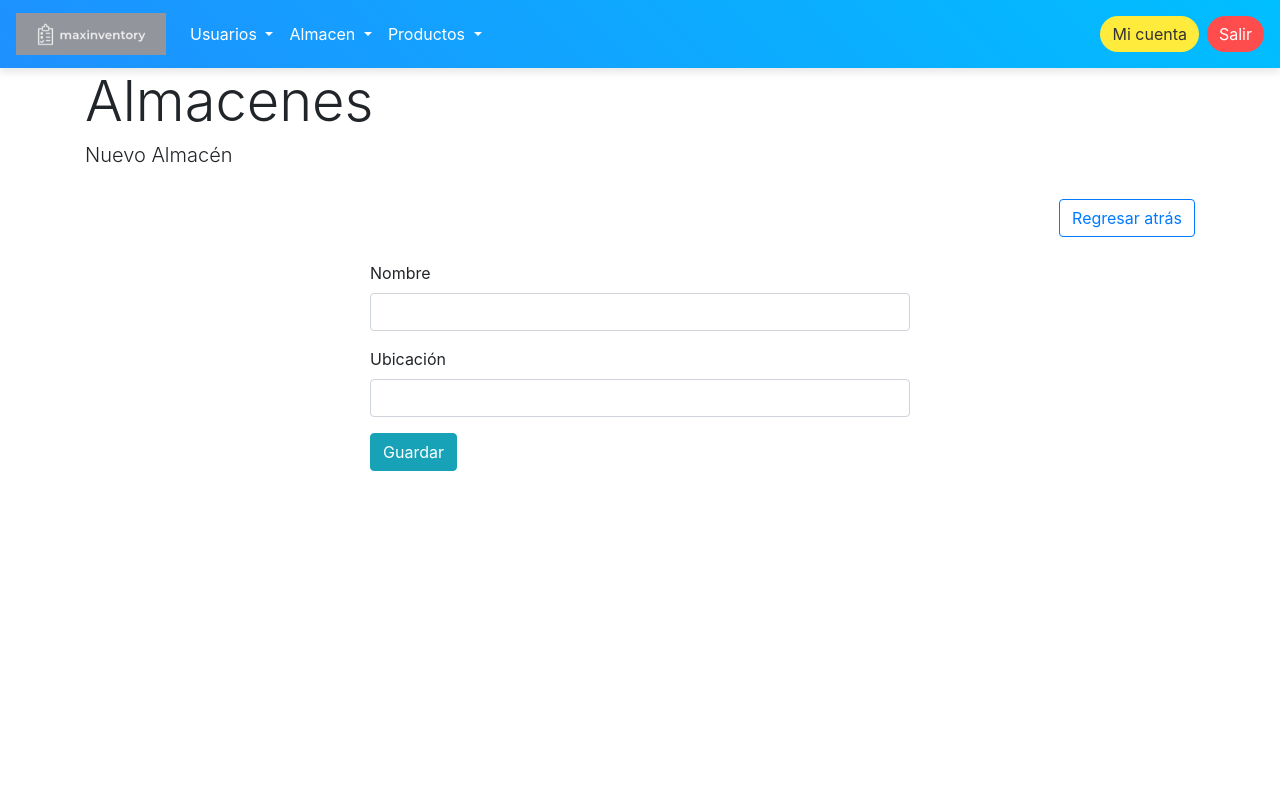
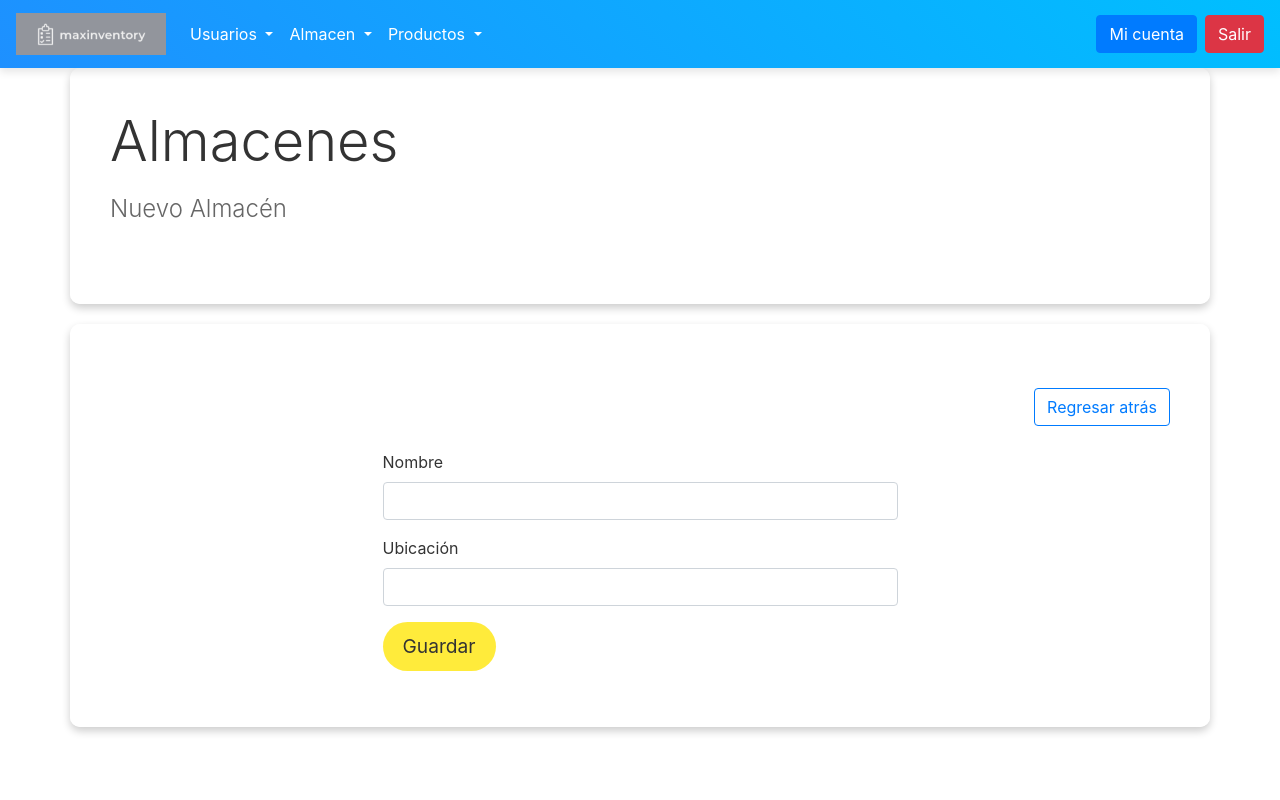
Before and after one commit to maldagar150/maxinventoryphp, a PHP site: page /index.php?vista=category_new in a window 1280 px wide. Run offline with PHP 8.4, Linux system fonts and the light colour scheme; a user stored in the database is signed in.

Commit message:
Version 7.2

```diff
--- a/inc/navbar.php
+++ b/inc/navbar.php
@@ -10,34 +10,6 @@
         }
         .navbar-nav .nav-link {
             color: #fff !important; /* Color de texto blanco */
-        }
-        .navbar-nav .nav-link:hover {
-            color: #ffeb3b !important; /* Color de texto al pasar el cursor */
-        }
-        .dropdown-menu {
-            background-color: rgba(255, 255, 255, 0.9); /* Fondo semi-transparente */
-        }
-        .dropdown-item:hover {
-            background-color: #1e90ff; /* Fondo al pasar el cursor */
-            color: #fff !important; /* Color de texto blanco al pasar el cursor */
-        }
-        .btn-primary, .btn-danger {
-            border-radius: 20px; /* Botones redondeados */
-        }
-        .btn-primary {
-            background-color: #ffeb3b; /* Color de botón personalizado */
-            border: none;
-            color: #333;
-        }
-        .btn-primary:hover {
-            background-color: #ffd700; /* Color al pasar el cursor */
-        }
-        .btn-danger {
-            background-color: #ff4d4d; /* Color de botón personalizado */
-            border: none;
-        }
-        .btn-danger:hover {
-            background-color: #ff1a1a; /* Color al pasar el cursor */
         }
     </style>
 </head>
--- a/vistas/category_new.php
+++ b/vistas/category_new.php
@@ -1,3 +1,49 @@
+<head>
+<style>
+        body, html {
+            height: 100%;
+            width: 100%;
+            margin: 0;
+            background-size: cover;
+            background-position: center;
+            background-attachment: fixed;
+        }
+        .container {
+            background: rgba(255, 255, 255, 0.9); /* Fondo blanco semi-transparente */
+            padding: 40px;
+            border-radius: 10px;
+            box-shadow: 0 4px 8px rgba(0, 0, 0, 0.2);
+            margin-bottom: 20px;
+        }
+        .display-4 {
+            color: #333; /* Color del título principal */
+            margin-bottom: 20px;
+        }
+        .lead {
+            color: #666; /* Color del subtítulo */
+            font-size: 1.5rem;
+            margin-bottom: 40px;
+        }
+        .form-group label {
+            color: #333; /* Color de las etiquetas */
+        }
+        .form-control {
+            border-radius: 0.25rem;
+        }
+        .btn-info {
+            background-color: #ffeb3b;
+            border: none;
+            border-radius: 50px;
+            padding: 10px 20px;
+            font-size: 1.2rem;
+            color: #333;
+        }
+        .btn-info:hover {
+            background-color: #ffd700;
+        }
+    </style>
+</head>
+<div class="main-content">
     <div class="container mb-6">
         <h1 class="display-4">Almacenes</h1>
         <h2 class="lead">Nuevo Almacén</h2>
@@ -25,3 +71,4 @@
             </div>
         </div>
     </div>
+</div>
```
Also changed, not shown: vistas/category_list.php (+28 -0 lines), vistas/home.php (+29 -0 lines). Lines whose indentation alone changed are shown as unchanged.
